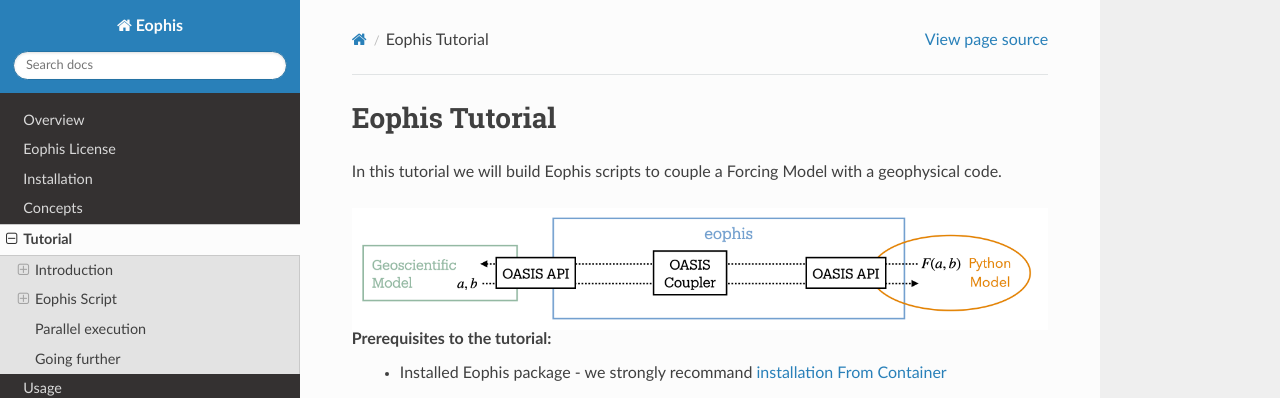
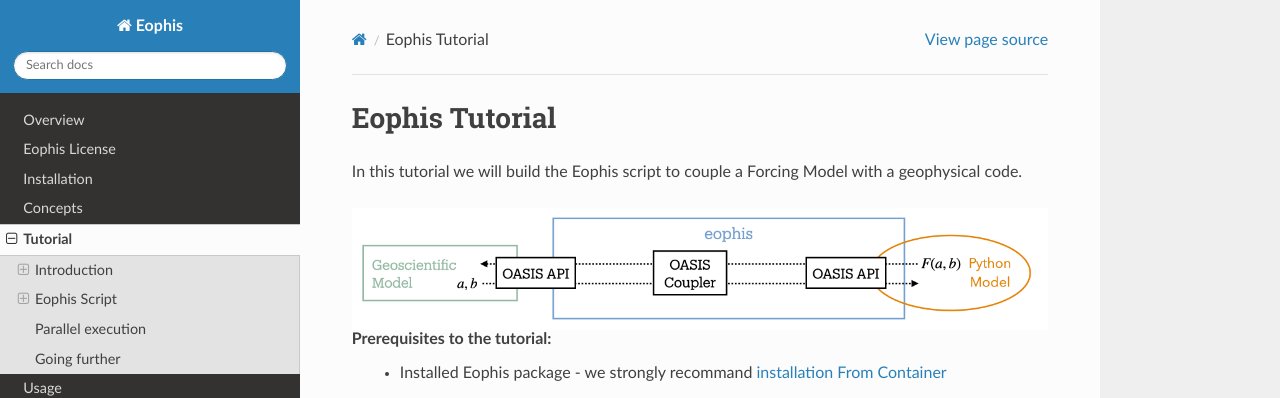
Before and after one commit to meom-group/eophis, a Sphinx documentation site: the page built from docs/source/tutorial.rst, in a window 1280 px wide and 900 px high. Shown: the top 398 px of the window. Built offline with Sphinx 7.4.7 and the Read the Docs theme 3.1.0, drawn with Linux system fonts in a browser that asks for light colours.

Commit message:
fix minor error

```diff
--- a/docs/source/tutorial.rst
+++ b/docs/source/tutorial.rst
@@ -5,7 +5,7 @@ Eophis Tutorial
    :maxdepth: 2
 
 
-In this tutorial we will build Eophis scripts to couple a Forcing Model with a geophysical code.
+In this tutorial we will build the Eophis script to couple a Forcing Model with a geophysical code.
 
 
 .. image:: images/morays_eophis.png
```
